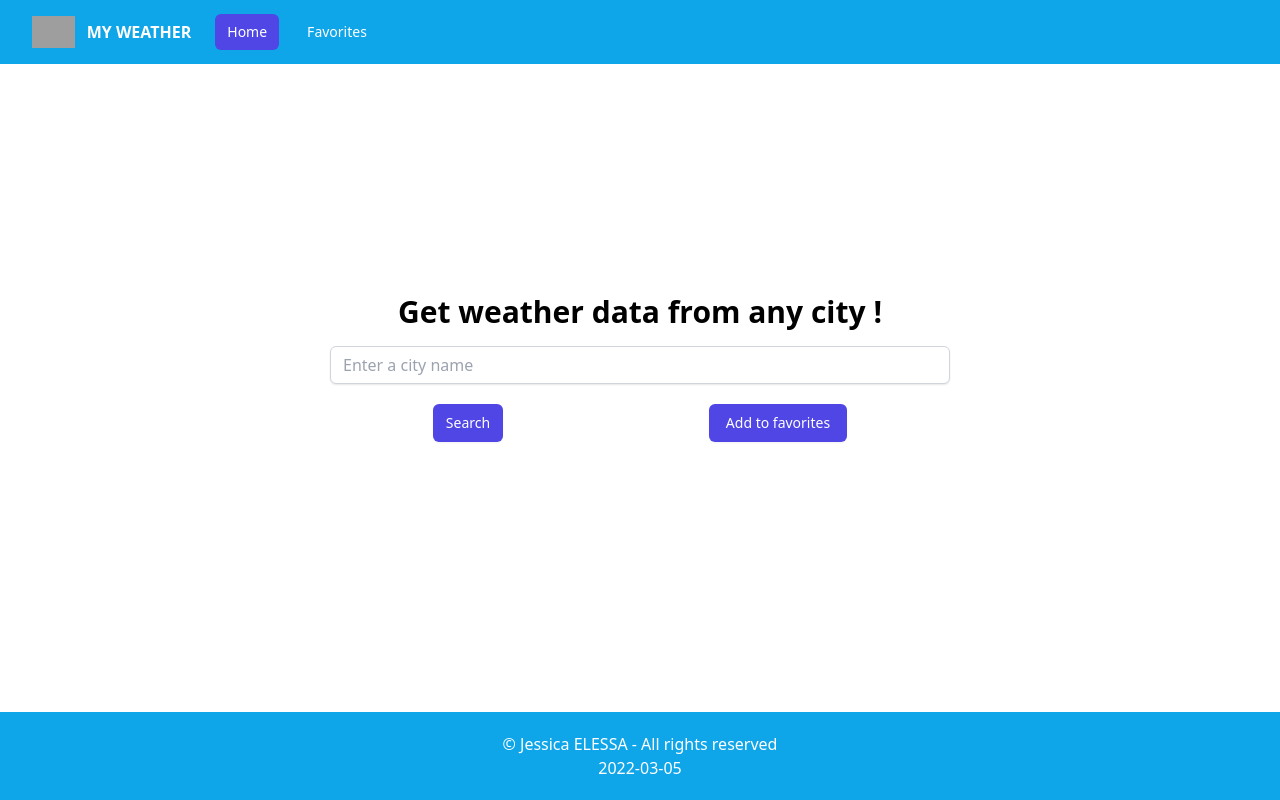
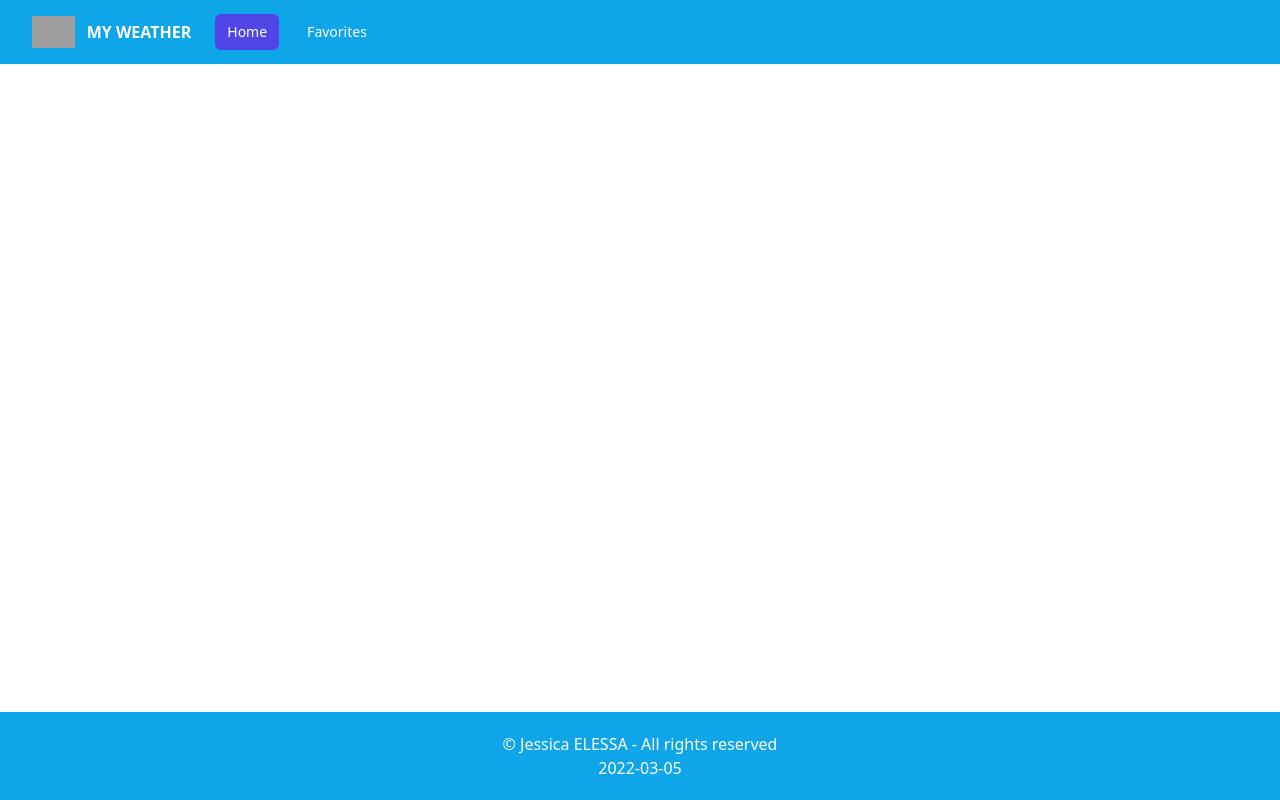
Before and after one commit to jesselessa/weather-app, a React (Create React App) app: page / in a window 1280 px wide. Built offline with nearby package versions, Linux system fonts and the light colour scheme; grey boxes are pictures that could not be loaded.

Commit message:
test fixing problem with routes and gh-pages

```diff
--- a/src/App.jsx
+++ b/src/App.jsx
@@ -32,8 +32,12 @@ export default function App() {
         <BrowserRouter className="container">
           <Navbar />
           <Routes>
-            <Route exact path="/" element={<Home />}></Route>
-            <Route exact path="/favorites" element={<Favorites />}></Route>
+            <Route exact path="/weather-app" element={<Home />}></Route>
+            <Route
+              exact
+              path="/weather-app/favorites"
+              element={<Favorites />}
+            ></Route>
           </Routes>
           <Footer />
         </BrowserRouter>
```
